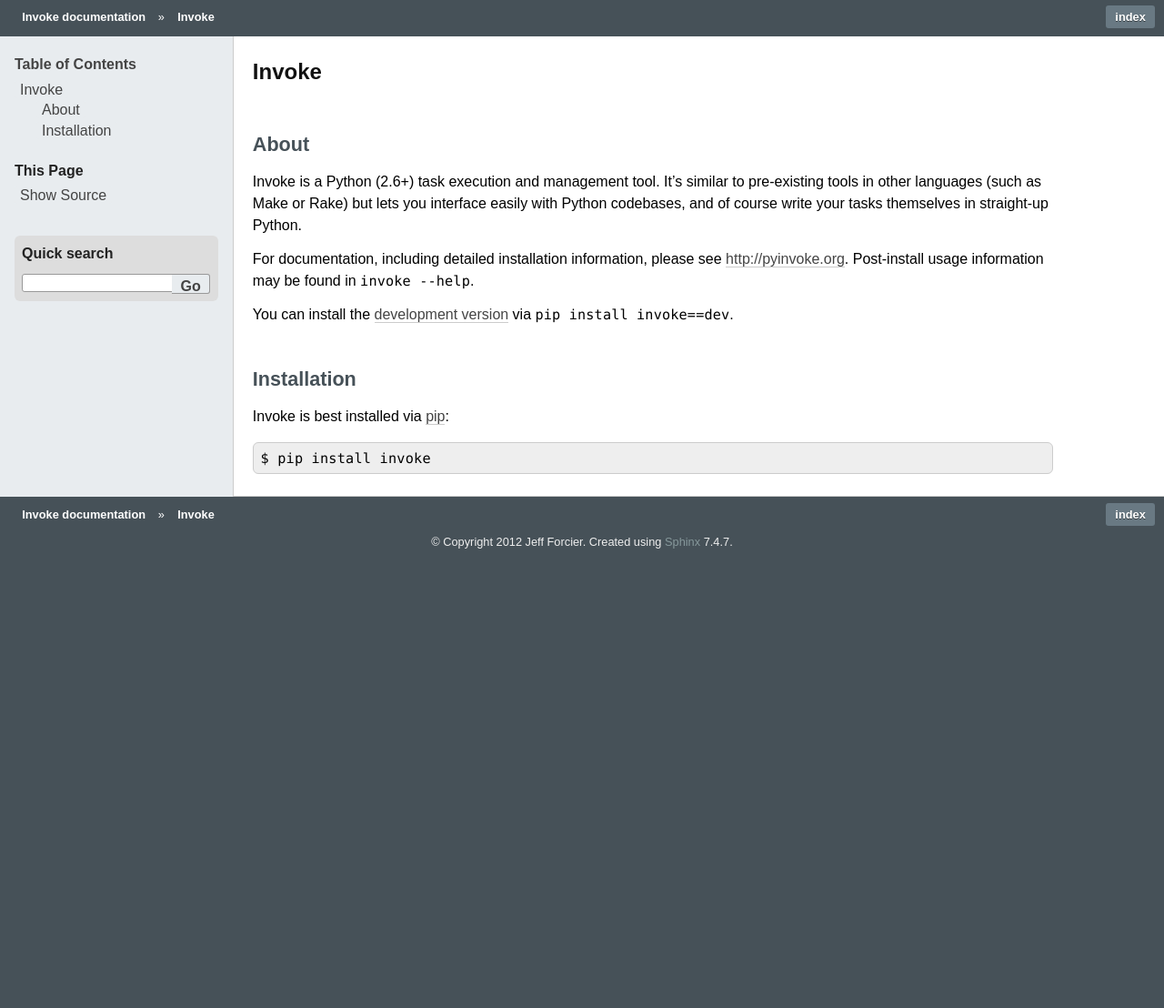
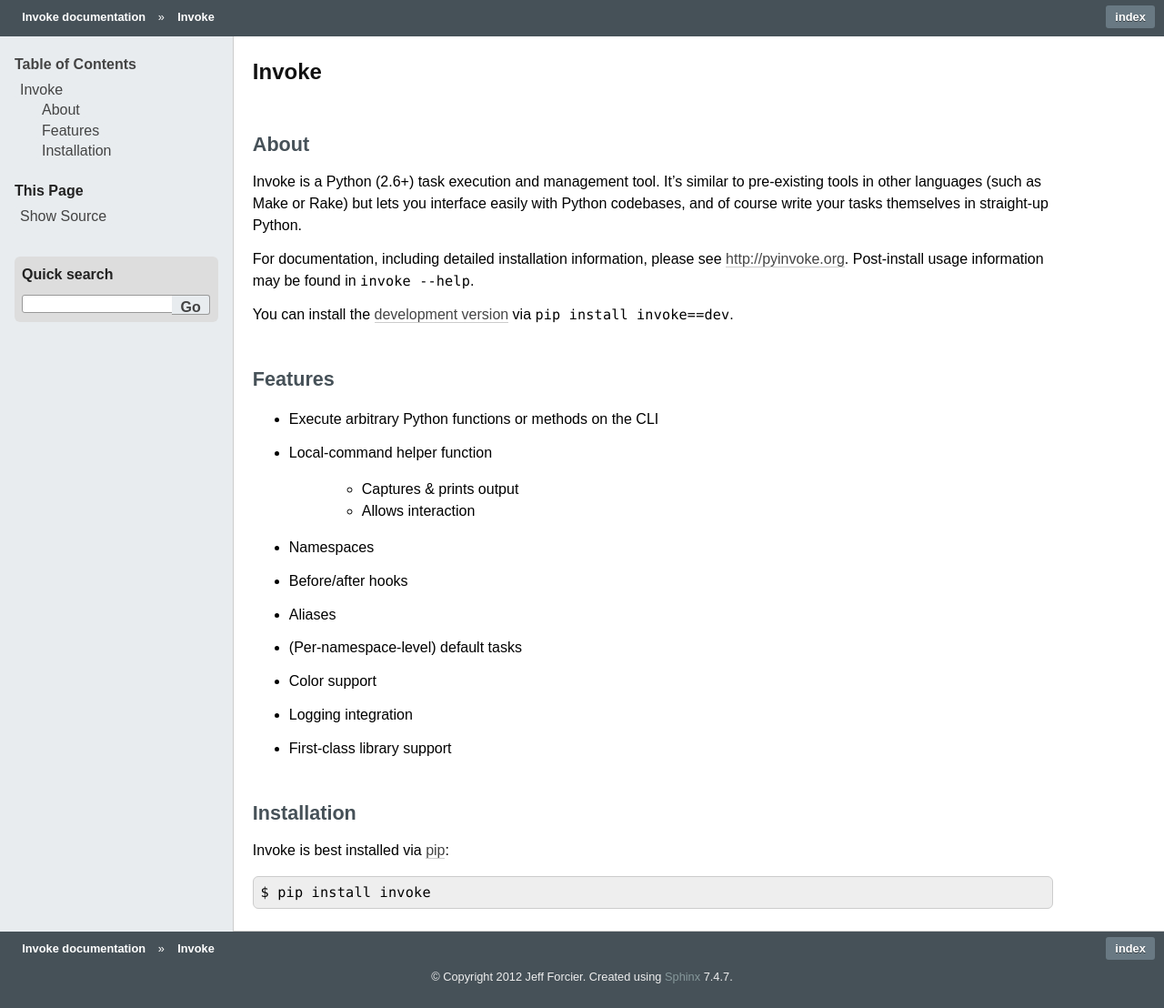
Before and after one commit to pyinvoke/invoke, a Sphinx documentation site: the page built from docs/index.rst, in a window 1280 px wide. Shown: the whole page at 91% size. Built offline with Sphinx 7.4.7, drawn with Linux system fonts in a browser that asks for light colours; before the commit the page ends 900 px from its top, so only the background shows below that.

Commit message:
Feature list based off of existing fab tickets

```diff
--- a/docs/index.rst
+++ b/docs/index.rst
@@ -8,6 +8,24 @@
 .. include:: ../README.rst
 
 
+Features
+========
+
+* Execute arbitrary Python functions or methods on the CLI
+* Local-command helper function
+
+    * Captures & prints output
+    * Allows interaction
+
+* Namespaces
+* Before/after hooks
+* Aliases
+* (Per-namespace-level) default tasks
+* Color support
+* Logging integration
+* First-class library support
+
+
 Installation
 ============
 
```
